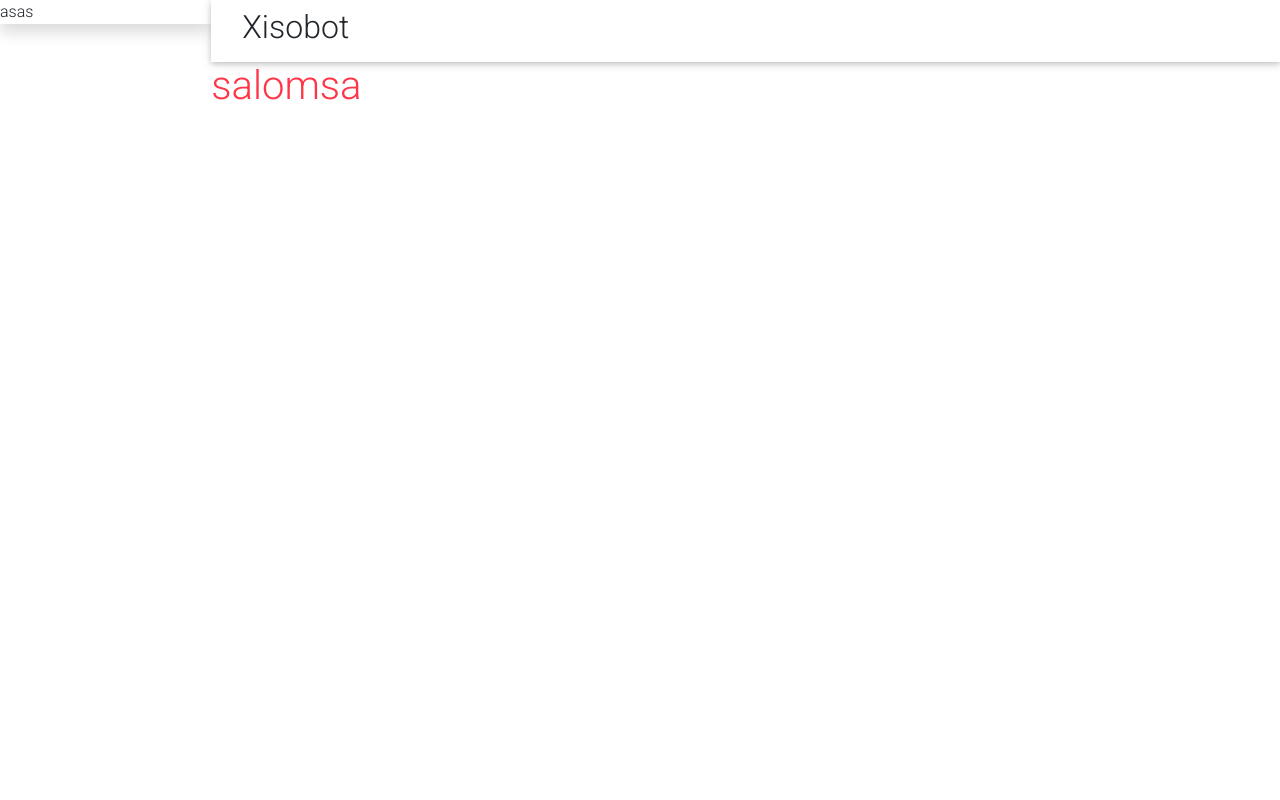
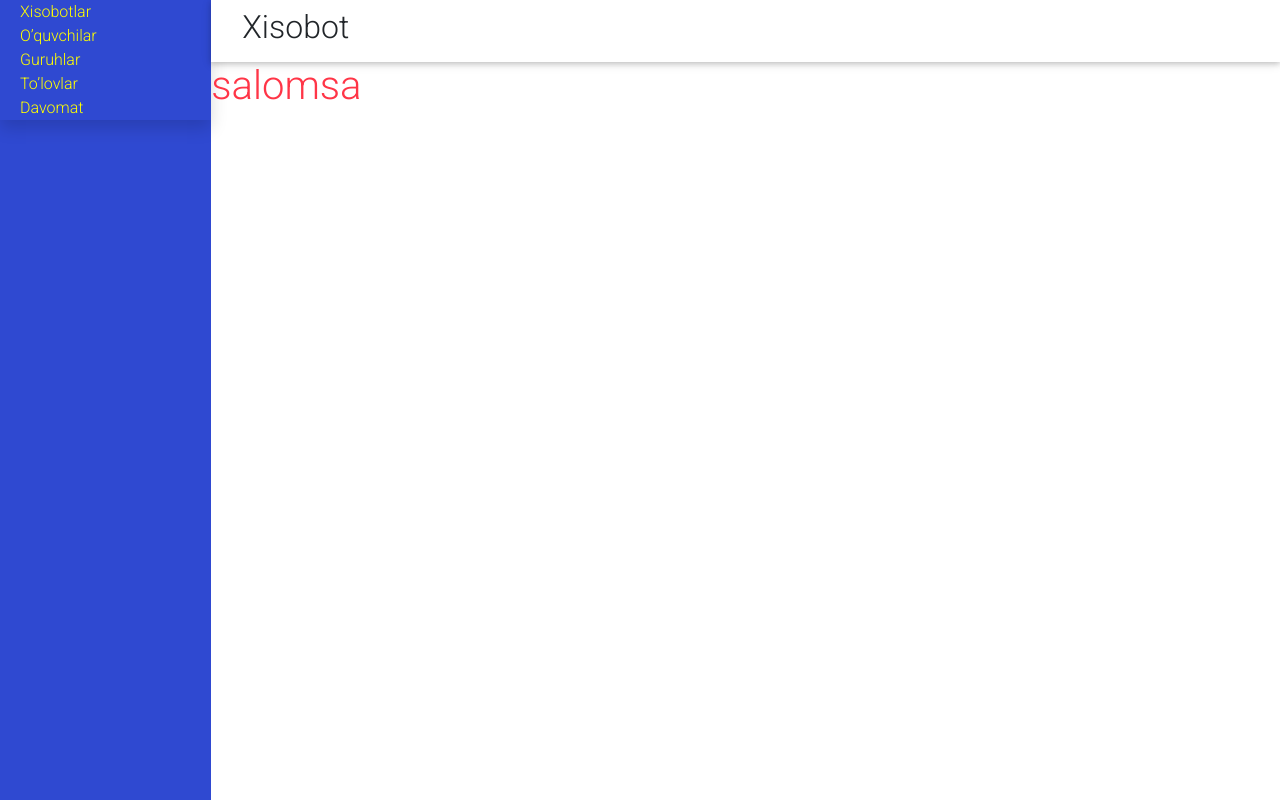
Before and after one commit to MuhammadqodirMuminov/CRM-Panel, a React (Vite) app: page / in a window 1280 px wide. Built offline with nearby package versions, Linux system fonts and the light colour scheme.

Commit message:
aside started

```diff
--- a/src/components/aside/aside.jsx
+++ b/src/components/aside/aside.jsx
@@ -1,9 +1,29 @@
 import styles from './aside.module.css';
+import { NavLink } from 'react-router-dom';
 
 const Aside = () => {
 	return (
 		<div className={styles.aside}>
-			<div className='w-100 shadow'>asas</div>
+			<div className='w-100 shadow'>
+				<div className={styles.sidebar}></div>
+				<ul className={styles.sidebar__list}>
+					<li className={styles.sidebar__item}>
+						<NavLink activeClassName={styles.active} className={styles.sidebar__link}  to={'#'} >Xisobotlar</NavLink>
+					</li>
+					<li className={styles.sidebar__item}>
+						<NavLink activeClassName={styles.active} className={styles.sidebar__link} to={'#'} >O’quvchilar</NavLink>
+					</li>
+					<li className={styles.sidebar__item}>
+						<NavLink activeClassName={styles.active} className={styles.sidebar__link} to={'#'} >Guruhlar</NavLink>
+					</li>
+					<li className={styles.sidebar__item}>
+						<NavLink activeClassName={styles.active} className={styles.sidebar__link} to={'#'} >To’lovlar</NavLink>
+					</li>
+					<li className={styles.sidebar__item}>
+						<NavLink activeClassName={styles.active} className={styles.sidebar__link} to={'#'} >Davomat</NavLink>
+					</li>
+				</ul>
+			</div>
 		</div>
 	);
 };
--- a/src/components/aside/aside.module.css
+++ b/src/components/aside/aside.module.css
@@ -1,4 +1,28 @@
 .aside {
 	width: 253px;
 	height: 100vh;
+	background-color: #2F49D1;
 }
+
+.sidebar {
+	background-color: red;
+}
+
+.sidebar__list {
+	margin: 0;
+	margin-left: 20px;
+	padding: 0;
+	list-style-type: none;
+}
+
+.sidebar__item {
+	padding: 10px 0, 10px 20px;
+}
+
+.sidebar__link {
+	color:yellow;
+}
+
+.active {
+	color: red;
+}
```
Also changed, not shown: public/images/sidebar-home.svg (added).
